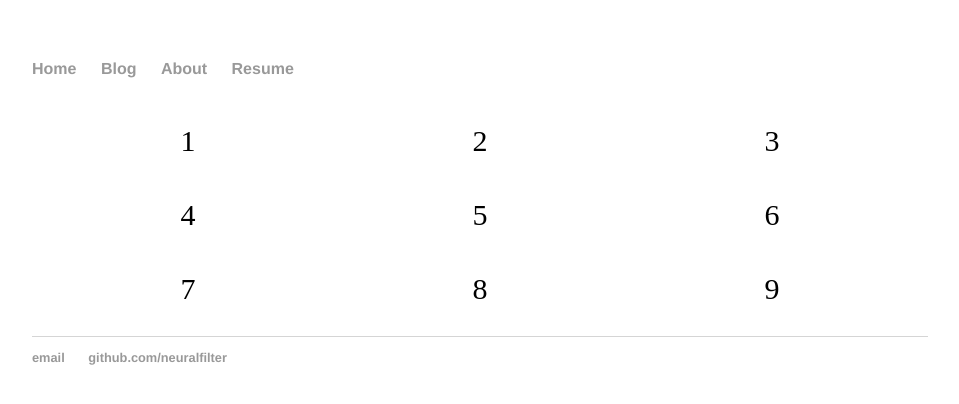
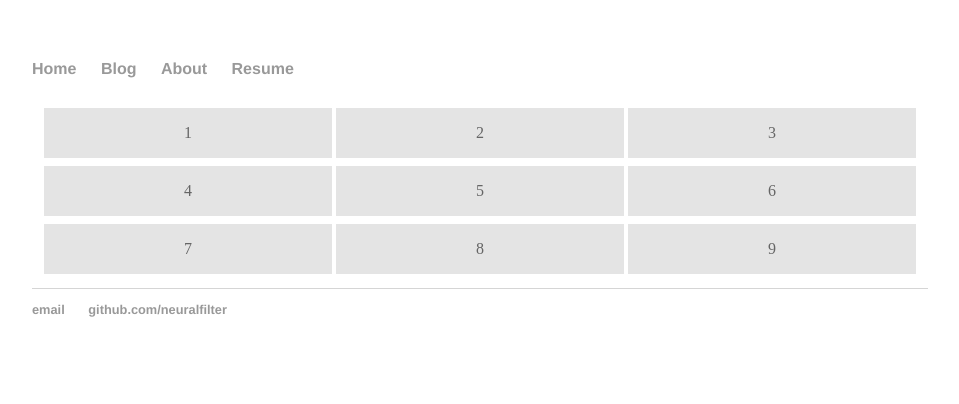
Before and after one commit to neuralfilter/neuralfilter.github.ioa, a Jekyll site: the page built from about/index.html, in a window 1280 px wide. Shown: the top 404 px of the page, without its empty margins (160-1119 px from the left). Built offline with Jekyll 4.4.1, drawn with Linux system fonts in a browser that asks for light colours.

Commit message:
Update index.html

```diff
--- a/about/index.html
+++ b/about/index.html
@@ -14,7 +14,18 @@ title: Seiji's Projects
   padding: 20px;
   font-size: 30px;
   text-align: center;
+  background-color: #D3D3D3;
+  border: none;
+  color: black;
+  padding: 16px 32px;
+  text-align: center;
+  font-size: 16px;
+  margin: 4px 2px;
+  opacity: 0.6;
+  transition: 0.4s;
 }
+
+.grid-item:hover {opacity: 1}
 </style>
 </head>
 <body>
```
